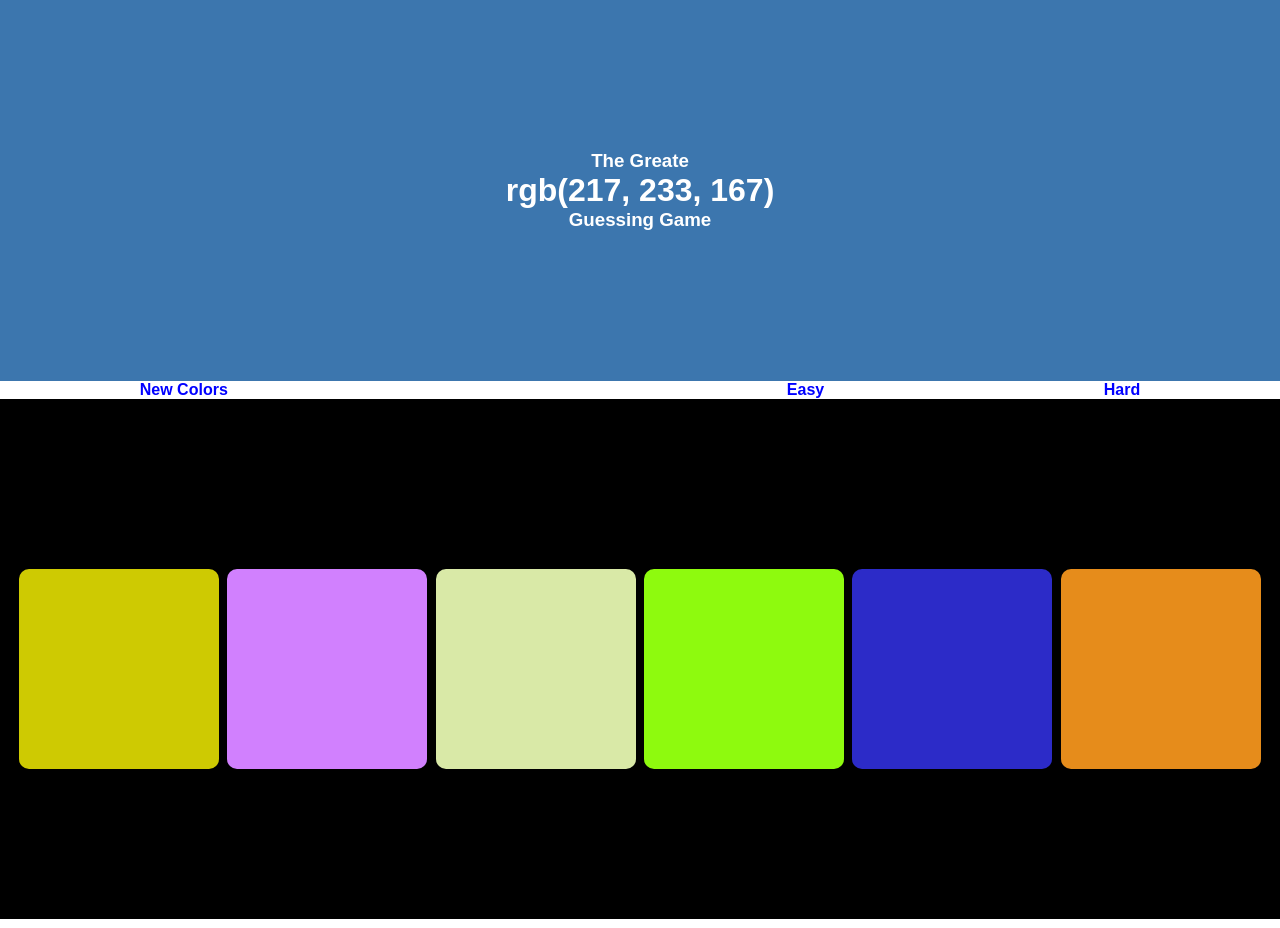
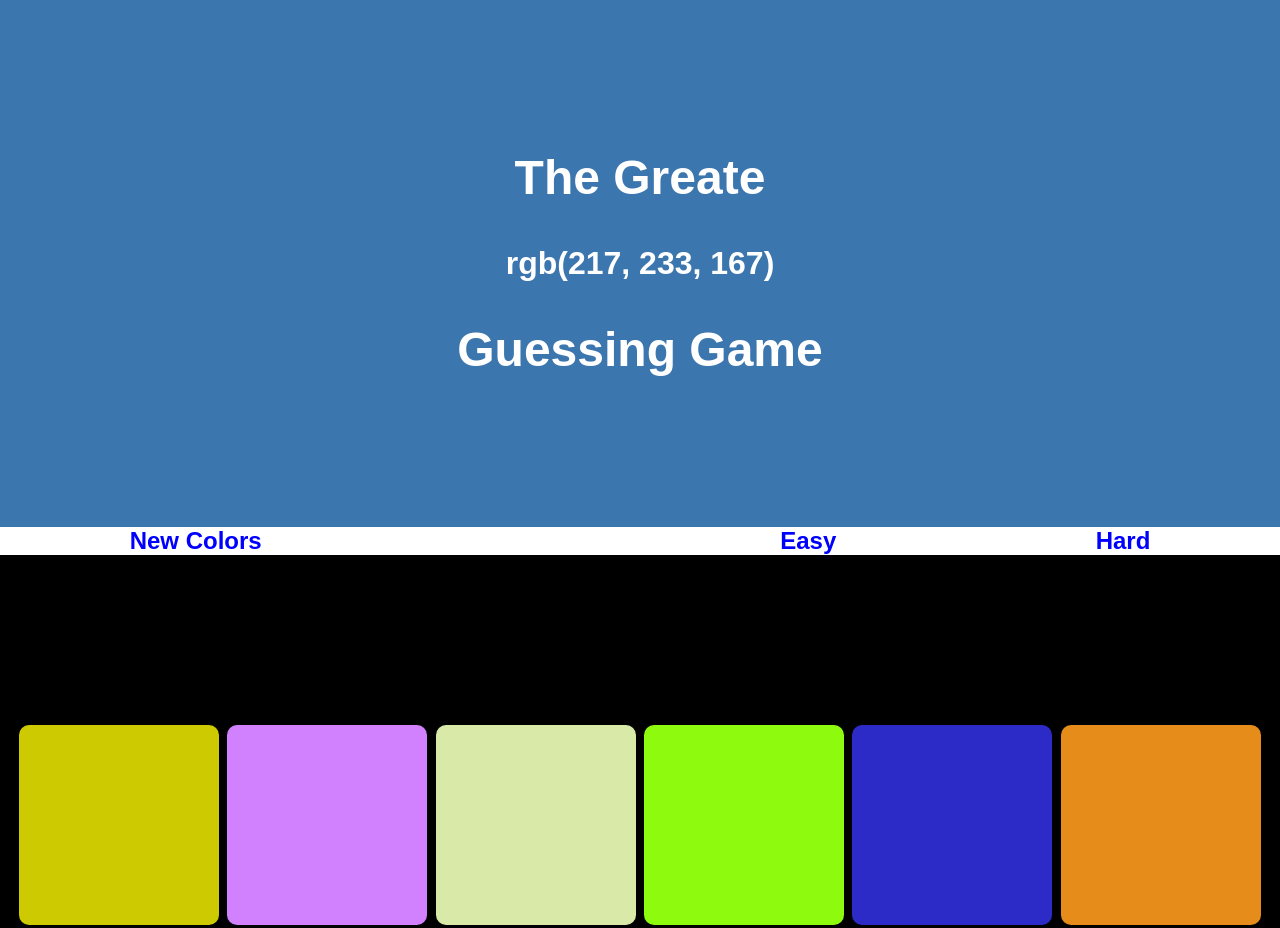
Before and after one commit to adeeio/RGB-color-game, a website: page index.html in a window 1280 px wide. Drawn offline with Linux system fonts and the light colour scheme.

Commit message:
increased fonts size and added margin to jumbotron

```diff
--- a/index.html
+++ b/index.html
@@ -10,7 +10,7 @@
 <body>
     <div class="bg-blue font-white container" id="jumbotron">
         <h3>The Greate</h3>
-        <h1 id="randomRGB"id="sq1" ></h1>
+        <h1 id="randomRGB" class="m-t m-b"></h1>
         <h3>Guessing Game</h3>
     </div>
 
--- a/sass/colorGame.scss
+++ b/sass/colorGame.scss
@@ -27,6 +27,14 @@ html {
     display: flex;
     flex-flow: row wrap;
     justify-content: space-around;
+}
+
+.m-t {
+    margin-top: 40px;
+}
+
+.m-b {
+    margin-bottom: 40px;
 }
 
 .nav-flex {
@@ -76,3 +84,11 @@ html {
     width: 200px;
     height: 200px;
 }
+
+h3 {
+    font-size: 3rem;
+}
+
+h4 {
+    font-size: 1.5rem;
+}
```
Also changed, not shown: css/colorGame.css.
